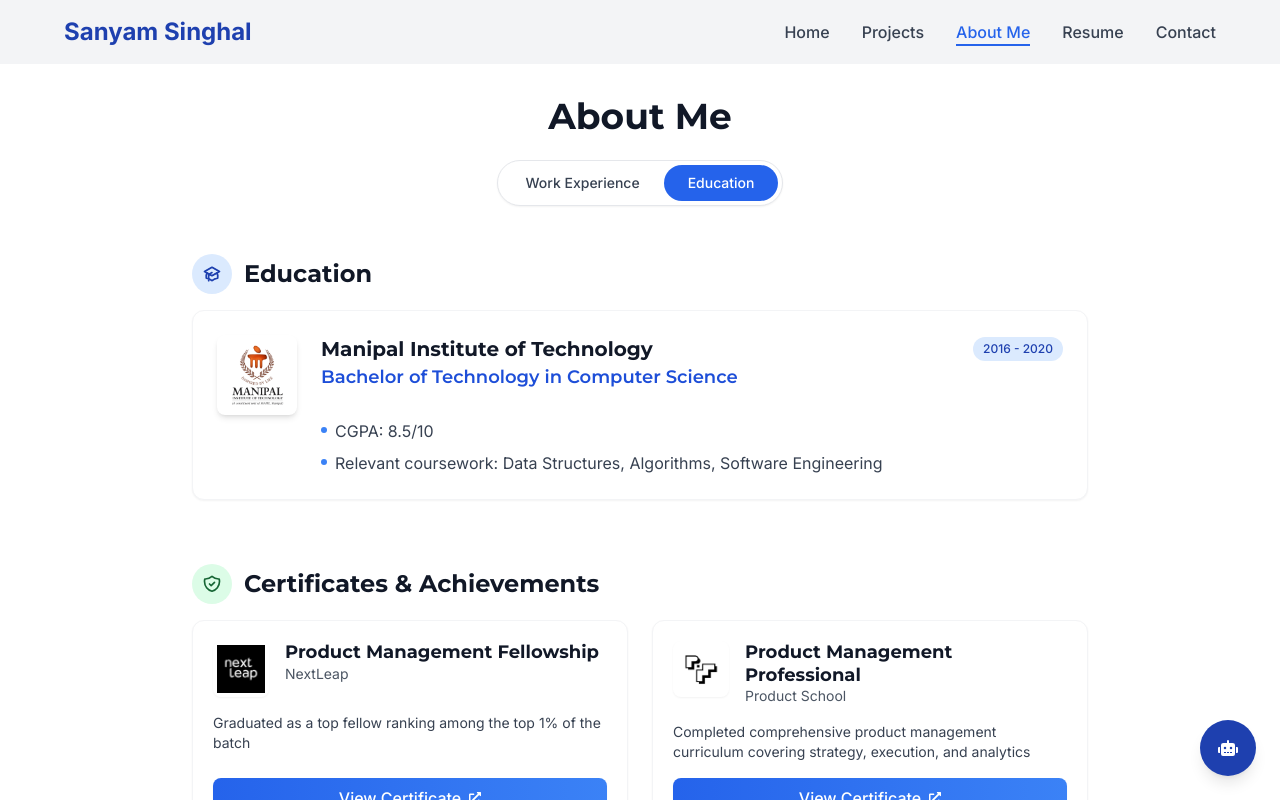
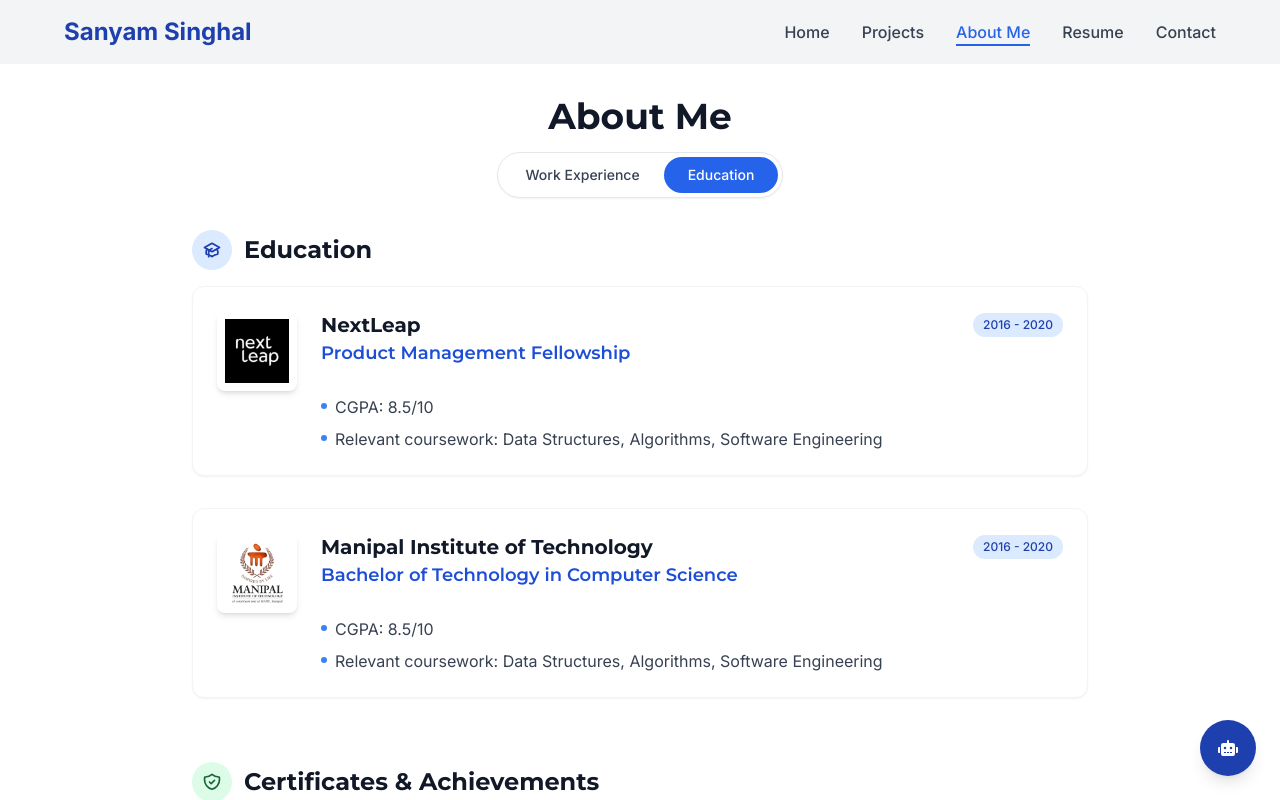
Before and after one commit to sanyam123/product-portfolio, a React (Create React App) app: page /about in a window 1280 px wide. Both pictures are taken after a click on the button "Education". Shown: the top 800 px of the page. Built offline with nearby package versions, Linux system fonts and the light colour scheme.

Commit message:
certificates

```diff
--- a/src/pages/About.js
+++ b/src/pages/About.js
@@ -61,6 +61,17 @@ const workExperience = [
 const education = [
   {
     id: 1,
+    institution: 'NextLeap',
+    degree: 'Product Management Fellowship',
+    duration: '2016 - 2020',
+    logo: '/assets/logos/nextleap.jpg',
+    details: [
+      'CGPA: 8.5/10',
+      'Relevant coursework: Data Structures, Algorithms, Software Engineering',
+    ],
+  },
+  {
+    id: 2,
     institution: 'Manipal Institute of Technology',
     degree: 'Bachelor of Technology in Computer Science',
     duration: '2016 - 2020',
@@ -76,14 +87,6 @@ const education = [
 const certificates = [
   {
     id: 1,
-    title: 'Product Management Fellowship',
-    issuer: 'NextLeap',
-    logo: '/assets/logos/nextleap.jpg',
-    details: 'Graduated as a top fellow ranking among the top 1% of the batch',
-    url: 'https://example.com/certificate/nextleap'
-  },
-  {
-    id: 2,
     title: 'Product Management Professional',
     issuer: 'Product School',
     logo: '/assets/logos/pmschool.png',
@@ -118,14 +121,14 @@ const About = () => {
 
       <main className="container mx-auto px-4 pt-20 md:pt-24 pb-16">
         {/* Page Heading */}
-        <div className="text-center mb-6">
+        <div className="text-center mb-4">
         <h1 className="text-4xl font-bold text-gray-900">
             About Me
           </h1>
         </div>
 
         {/* Tabs */}
-        <div className="flex justify-center mb-12">
+        <div className="flex justify-center mb-8">
           <div className="inline-flex border border-gray-200 rounded-full p-1 bg-white shadow-sm">
             <button
               onClick={() => setActiveTab('experience')}
@@ -329,25 +332,21 @@ const About = () => {
     Certificates & Achievements
   </h2>
 
-                <div className="grid grid-cols-1 md:grid-cols-2 gap-6">
+  <div className="space-y-3">
     {certificates.map((cert, index) => (
       <motion.div
         key={cert.id}
-                      initial={{ opacity: 0, y: 20 }}
+        initial={{ opacity: 0, y: 10 }}
         animate={{ opacity: 1, y: 0 }}
-                      transition={{ duration: 0.4, delay: index * 0.1 }}
-                    >
-                      <motion.div
-                        className="bg-white rounded-xl shadow-sm border border-gray-100 p-5 transition-shadow duration-300 h-full flex flex-col"
+        transition={{ duration: 0.3, delay: index * 0.1 }}
         whileHover={{
-                          y: -5,
-                          boxShadow: "0 10px 15px -3px rgba(0, 0, 0, 0.1), 0 4px 6px -2px rgba(0, 0, 0, 0.05)"
+          y: -2,
+          boxShadow: "0 4px 6px -1px rgba(0, 0, 0, 0.1), 0 2px 4px -1px rgba(0, 0, 0, 0.06)"
         }}
       >
-                        <div className="flex mb-4">
-                          {/* Certificate Issuer Logo */}
-                          <div className="shrink-0 mr-4">
-                            <div className="w-14 h-14 rounded-lg bg-white shadow-sm flex items-center justify-center overflow-hidden">
+        <div className="bg-white rounded-lg border border-gray-200 p-4 flex justify-between items-center">
+          <div className="flex items-center">
+            <div className="w-12 h-12 shrink-0 rounded flex items-center justify-center overflow-hidden mr-4 bg-white border border-gray-100 shadow-sm">
               <img
                 src={cert.logo}
                 alt={`${cert.issuer} logo`}
@@ -358,30 +357,23 @@ const About = () => {
                 }}
               />
             </div>
-                          </div>
-
-                          {/* Certificate Title and Issuer */}
             <div>
-                            <h3 className="text-lg font-bold text-gray-900 leading-tight">{cert.title}</h3>
+              <h3 className="font-bold text-gray-900">{cert.title}</h3>
               <p className="text-sm text-gray-600">{cert.issuer}</p>
             </div>
           </div>
-
-                        {/* Certificate Details */}
-                        <p className="text-gray-700 text-sm mb-4 flex-grow">{cert.details}</p>
-
-                        {/* View Certificate Button */}
-                        <div className="mt-auto">
           <a
             href={cert.url}
             target="_blank"
             rel="noopener noreferrer"
-                            className="inline-flex items-center justify-center w-full bg-gradient-to-r from-blue-600 to-blue-500 hover:from-blue-700 hover:to-blue-600 text-white font-medium py-2 px-4 rounded-lg transition-colors shadow-sm"
+            className="p-2 text-blue-600 hover:text-blue-800 hover:bg-blue-50 rounded-full transition-colors"
+            aria-label={`View ${cert.title} certificate`}
           >
-                            View Certificate <FaExternalLinkAlt className="ml-2 text-xs" />
+            <svg className="w-6 h-6" fill="none" stroke="currentColor" viewBox="0 0 24 24" xmlns="http://www.w3.org/2000/svg">
+              <path strokeLinecap="round" strokeLinejoin="round" strokeWidth={2} d="M10 6H6a2 2 0 00-2 2v10a2 2 0 002 2h10a2 2 0 002-2v-4M14 4h6m0 0v6m0-6L10 14" />
+            </svg>
           </a>
         </div>
-                      </motion.div>
       </motion.div>
     ))}
   </div>
```
Lines whose indentation alone changed are shown as unchanged.
